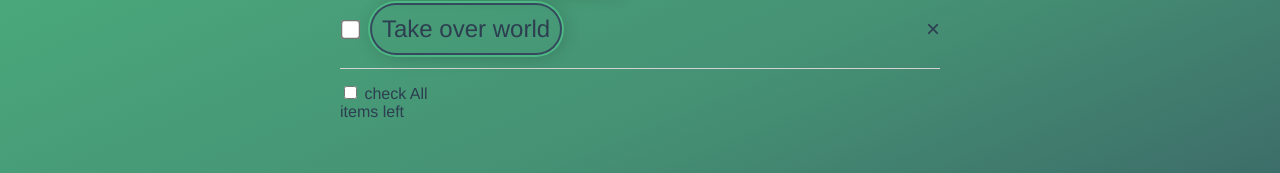
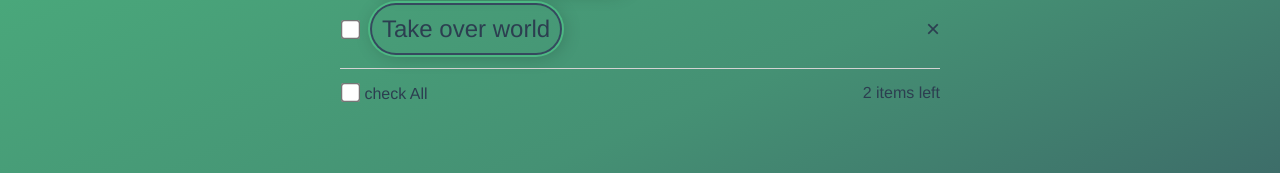
Before and after one commit to Amauryh24/Vuejs-Todo-App, a Vue app: page / in a window 1280 px wide. Shown: the part 301-474 px from the top of the page. Built offline with nearby package versions, Linux system fonts and the light colour scheme.

Commit message:
update item

```diff
--- a/src/components/TodoList.vue
+++ b/src/components/TodoList.vue
@@ -16,12 +16,12 @@
       </div>
     </div>
     <div class="extra-container">
-      <div>
-        <label for="">
-          <input type="checkbox"> check All
-        </label>
-        <div>{{ remaining }} items left</div>
-      </div>
+
+      <label for="">
+        <input class="checkAll" type="checkbox"> check All
+      </label>
+      <div>{{ remaining }} items left</div>
+
     </div>
   </div>
 
@@ -49,6 +49,11 @@
           }
         ]
       };
+    },
+    computed: {
+      remaining() {
+        return this.todos.filter(todo => !todo.completed).length
+      }
     },
     directives: {
       focus: {
@@ -202,6 +207,11 @@
     border-top: 1px solid lightgray;
     padding-top: 14px;
     margin-top: 14px;
+
+  }
+
+  .checkAll {
+    transform: scale(1.5);
   }
 
 </style>
```
